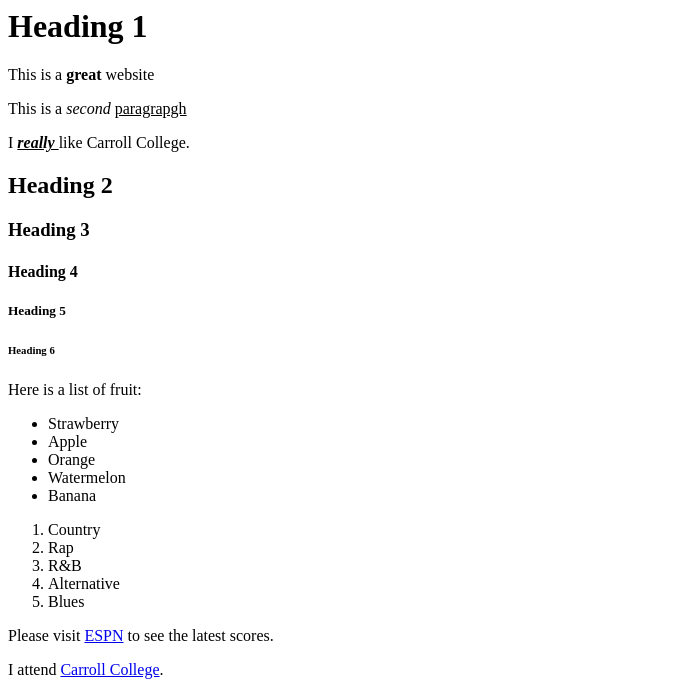
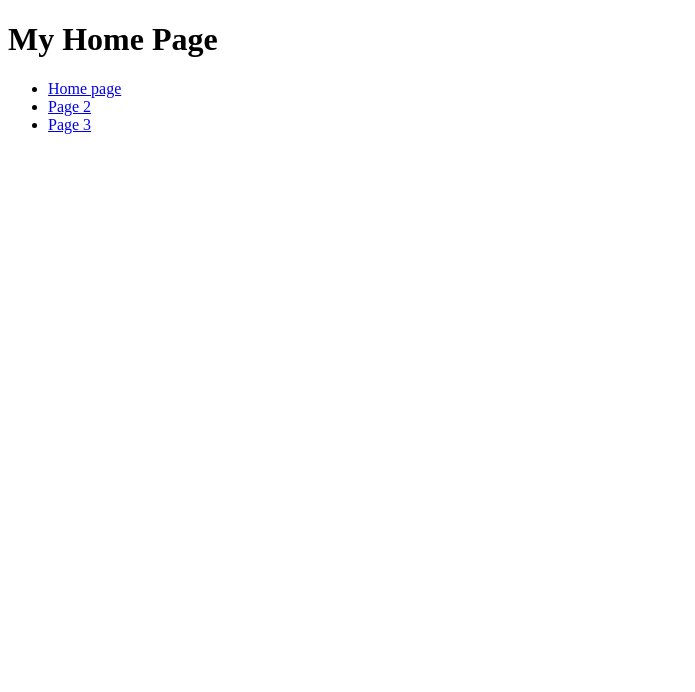
Before and after one commit to brielleaklestad/brielleaklestad.github.io, a plain HTML site: page index.html in a window 1280 px wide. Shown: the top 692 px of the page, without its empty margins (0-695 px from the left). Drawn offline with Linux system fonts and the light colour scheme.

Commit message:
Add files via upload

```diff
--- a/index.html
+++ b/index.html
@@ -1,44 +1,23 @@
+<!DOCTYPE html>
 <html>
 
- <head>
-           <title>My First Page</title>
+<head>
+  <title>My Web Site</title>
 </head>
 
 <body>
-         <h1> Heading 1</h1>
-         <p> This is a <b>great</b> website </p>
-         <p> This is a <i>second</i> <u> paragrapgh</u></p>
 
-    <p> I <i><b><u> really </u></b></i> like Carroll College. </p>
-         <h2> Heading 2</h2>
-         <h3> Heading 3</h3>
-         <h4> Heading 4</h4>
-         <h5> Heading 5</h5>
-         <h6> Heading 6</h6>
+  <h1>My Home Page</h1>
 
+<!--Start unordered list of navigation links-->
 
-    <p> Here is a list of fruit: </p>
-    <ul>
-         <li> Strawberry </li>
-         <li> Apple </li>
-         <li> Orange </li>
-         <li> Watermelon </li>
-         <li> Banana</li>
-    </ul>
+  <ul>
+    <li><a href="index.html">Home page</a></li>
+    <li><a href="page2.html">Page 2</a></li>
+    <li><a href="page3.html">Page 3</a></li>
+  </ul>
 
-    <ol>
-        <li> Country</li>
-        <li> Rap</li>
-        <li> R&B </li>
-        <li> Alternative </li>
-        <li> Blues</li>
-    </ol>
-
-    <p> Please visit <a href="http://espn.com">ESPN</a> to see the latest scores.</p>
-
-    <p> I attend <a href="https://carroll.edu" target="_blank"> Carroll College</a>.</p>
-
-    <p><a href="https://puppy.com"><img src="puppy.jpg" width="50%"> </a></p>
+<!--Start unordered list of navigation links-->
 
 </body>
 
```
